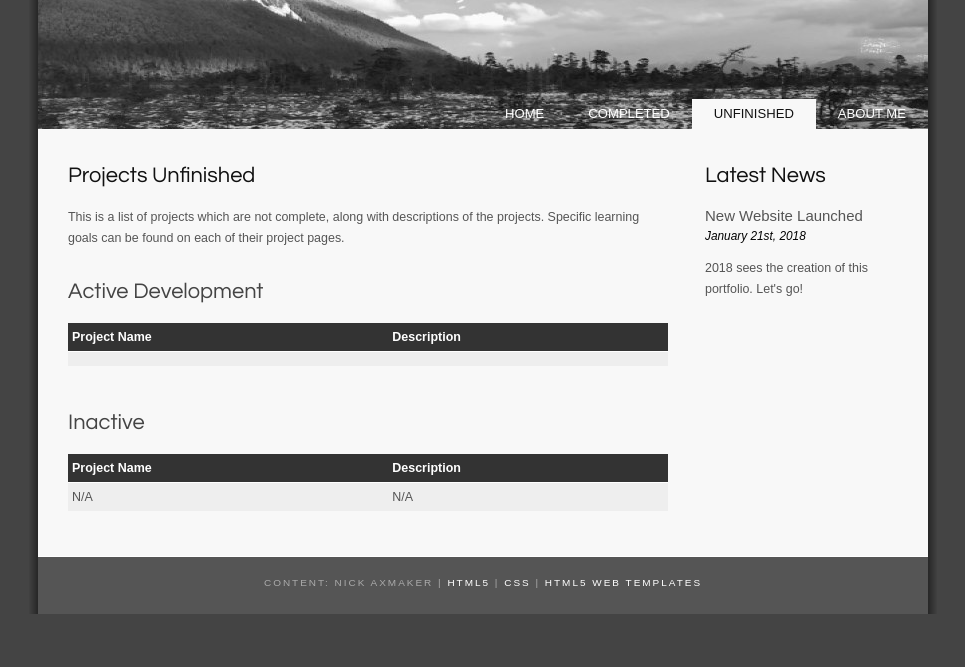
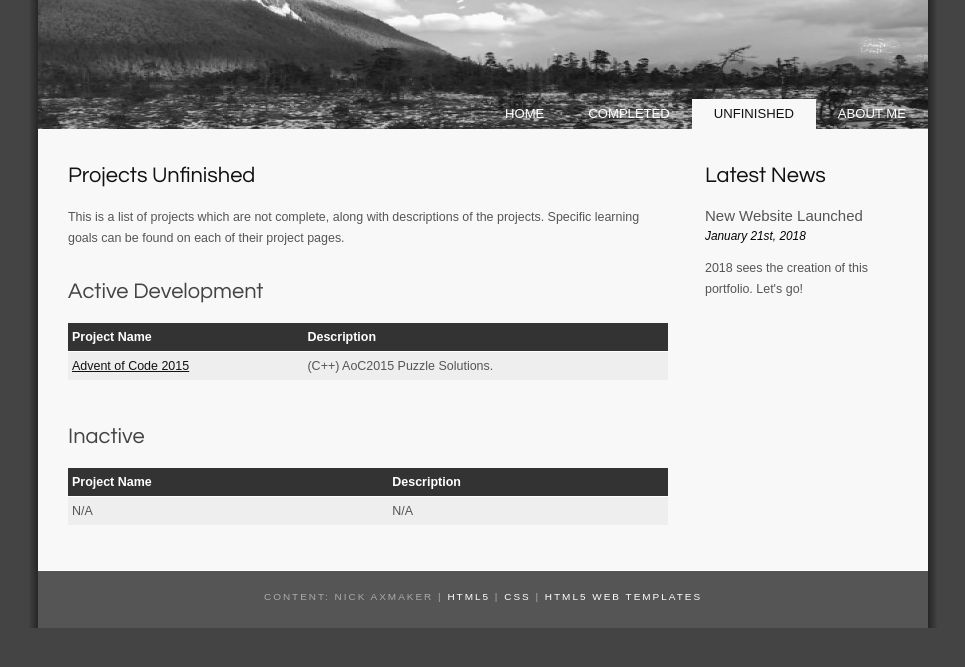
Before and after one commit to nickaxmaker/nickaxmaker.github.io, a plain HTML site: page unfinished.html in a window 1280 px wide. Shown: the part 71-738 px from the top of the page, without its empty margins (157-1122 px from the left). Drawn offline with Linux system fonts and the light colour scheme.

Commit message:
Update unfinished.html

```diff
--- a/unfinished.html
+++ b/unfinished.html
@@ -44,7 +44,7 @@
         <h2>Active Development</h2>
         <table style="width:100%; border-spacing:0;">
           <tr><th>Project Name</th><th>Description</th></tr>
-          <tr><td></td><td></td></tr>
+          <tr><td><a href="https://github.com/nickaxmaker/Advent-of-Code-2015">Advent of Code 2015</a></td><td>(C++) AoC2015 Puzzle Solutions.</td></tr>
         </table>
         <h2>Inactive</h2>
         <table style="width:100%; border-spacing:0;">
```
